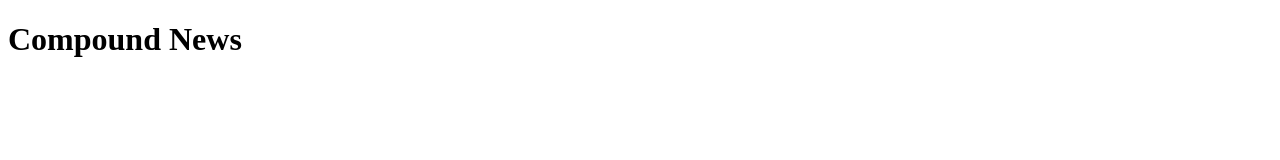
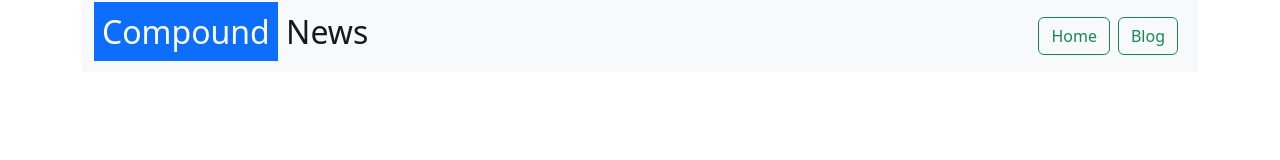
Before and after one commit to aminulhaque98/news-portal-assignment, a plain HTML site: page index.html in a window 1280 px wide. Drawn offline with nearby package versions, Linux system fonts and the light colour scheme.

Commit message:
navbar added

```diff
--- a/index.html
+++ b/index.html
@@ -6,12 +6,31 @@
     <meta http-equiv="X-UA-Compatible" content="IE=edge">
     <meta name="viewport" content="width=device-width, initial-scale=1.0">
     <title>Compound News</title>
+
+    <!------- bootstrap cdm link ------- -->
+    <link href="https://cdn.jsdelivr.net/npm/bootstrap@5.2.0/dist/css/bootstrap.min.css" rel="stylesheet"
+        integrity="sha384-gH2yIJqKdNHPEq0n4Mqa/HGKIhSkIHeL5AyhkYV8i59U5AR6csBvApHHNl/vI1Bx" crossorigin="anonymous">
 </head>
 
-<body>
+<body class="container">
     <header>
-        <h1>Compound News</h1>
+        <nav class="navbar bg-light">
+            <div class="container-fluid">
+                <h2 class="navbar-brand fs-2"> <span class="bg-primary text-white p-2">Compound</span> News</h2>
+                <form class="d-flex" role="search">
+                    <button class="btn btn-outline-success me-2" type="submit">Home</button>
+                    <button class="btn btn-outline-success me-2" type="submit">Blog</button>
+                    <!-- <img src="images/pic-for-assign.png" class="rounded-circle h-25 w-25" alt=""> -->
+                </form>
+            </div>
+        </nav>
+
     </header>
+
+    <!------ bootstrap script link ---- -->
+    <script src="https://cdn.jsdelivr.net/npm/bootstrap@5.2.0/dist/js/bootstrap.bundle.min.js"
+        integrity="sha384-A3rJD856KowSb7dwlZdYEkO39Gagi7vIsF0jrRAoQmDKKtQBHUuLZ9AsSv4jD4Xa"
+        crossorigin="anonymous"></script>
 </body>
 
 </html>
```
Also changed, not shown: images/pic-for-assign.png (added), news-portal-assignment-main/news-portal.png (added), 5 other files.
